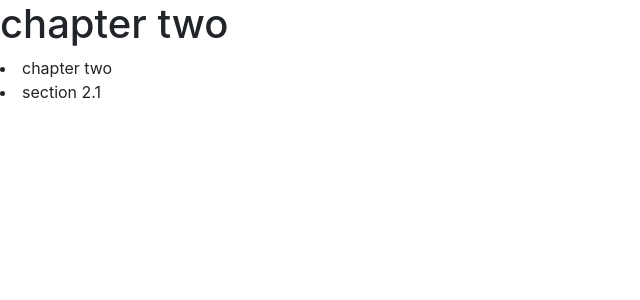
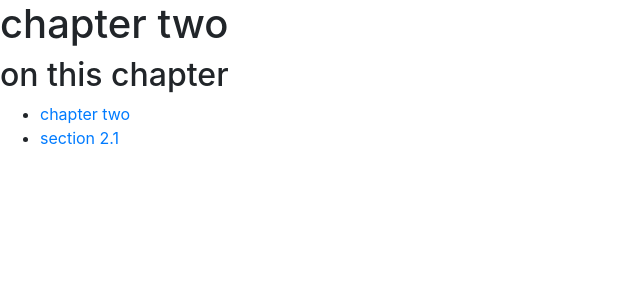
Before and after one commit to reedeeng/book, a Jekyll site: the page built from _chapter-2/index.md, in a window 1280 px wide. Shown: the top 300 px of the page, without its empty margins (0-640 px from the left). Built offline with Jekyll 4.4.1, drawn with Linux system fonts in a browser that asks for light colours.

Commit message:
Update chapter.html

```diff
--- a/_layouts/chapter.html
+++ b/_layouts/chapter.html
@@ -6,6 +6,12 @@ layout: default
 
 {{ content }}
 
+<h2>on this chapter</h2>
+<ul>
 {% for section in site[page.chapter] %}
-<li>{{ section.title }}</li>
+{% assign exclude-file = "index" %}
+  {% unless section.relative_path contains "exclude-file" %}
+  <li><a href="{{ section.url }}">{{ section.title }}</a></li>
+  {% endunless %}
 {% endfor %}
+</ul>
```
